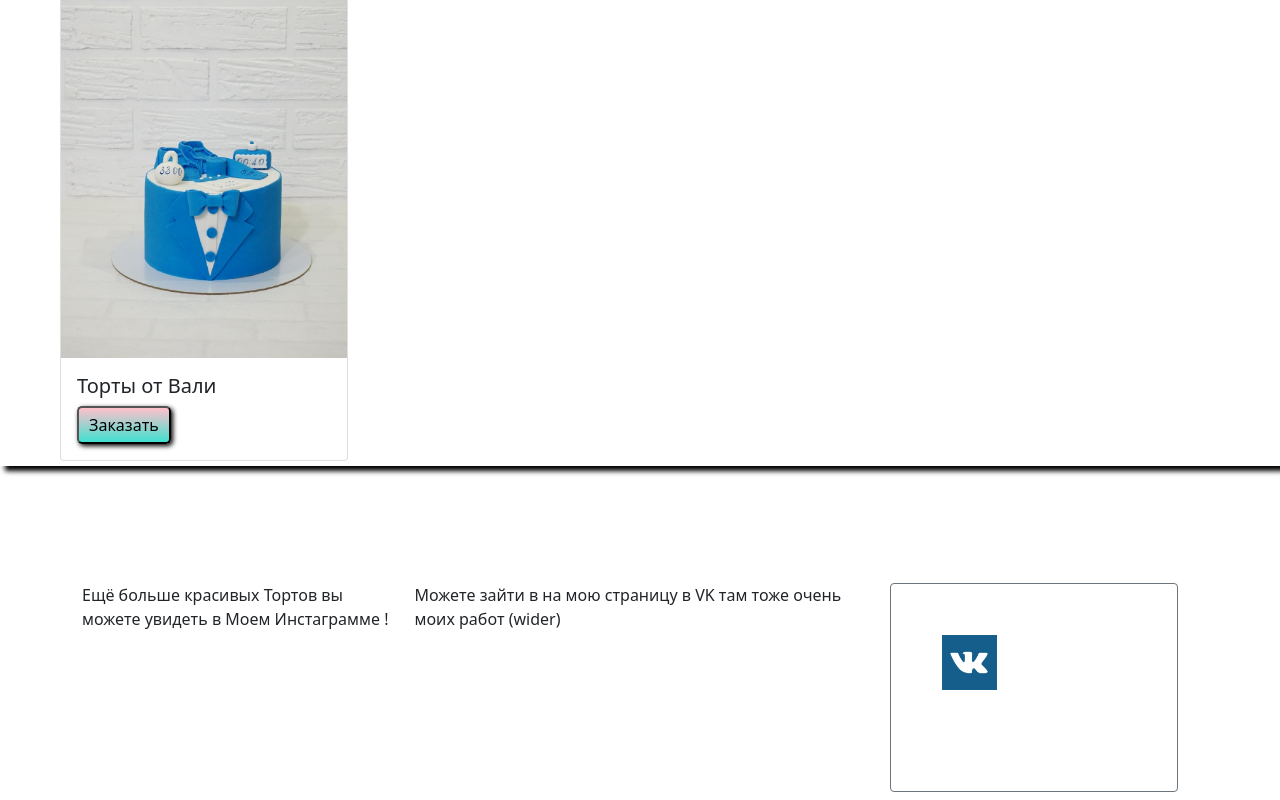
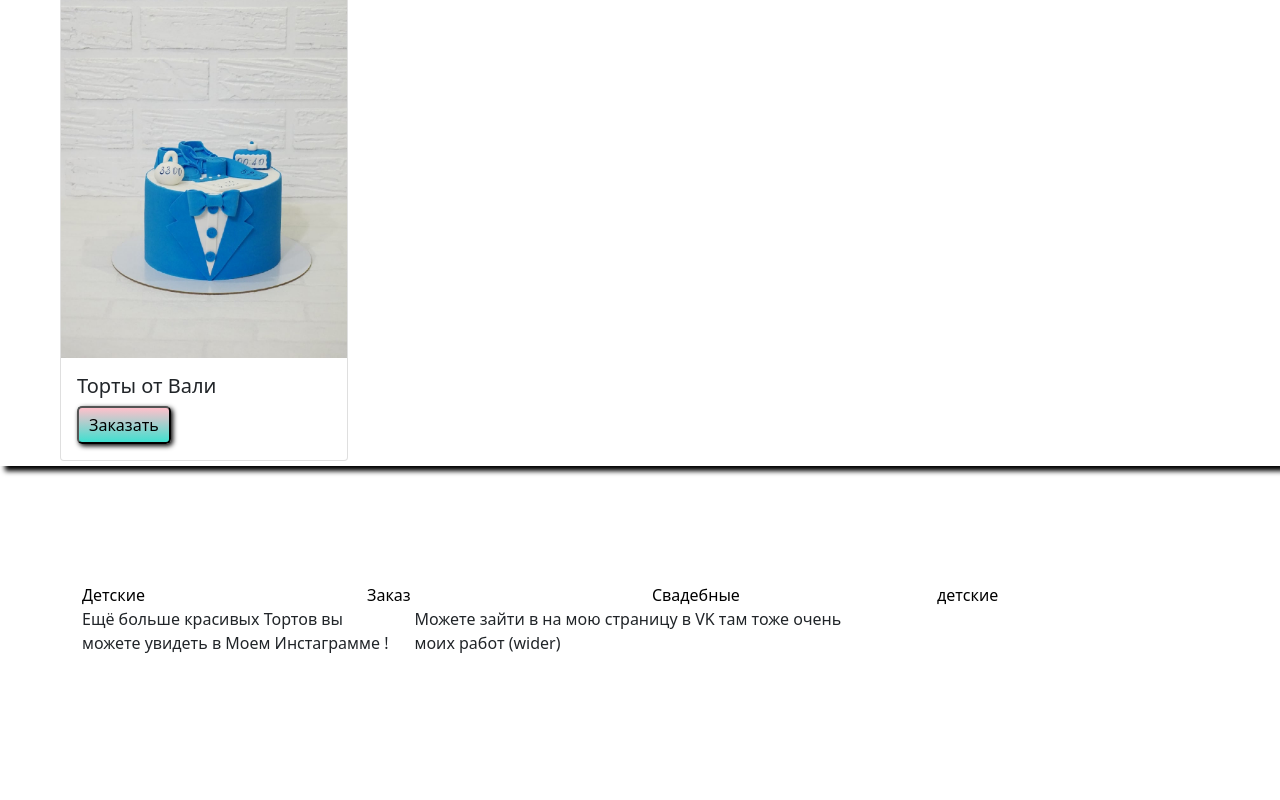
Before and after one commit to sergeianip20/rop, a Next.js app: page /secon in a window 1280 px wide. Shown: the part 1583-2383 px from the top of the page. After the commit the page ends 2238 px from the top, so only its background shows below. Built offline with nearby package versions, Linux system fonts and the light colour scheme.

Commit message:
Update secon.js

```diff
--- a/pages/secon.js
+++ b/pages/secon.js
@@ -243,26 +243,19 @@ placeholder="напишите имя"/>
 
 </div>
 <Container>
-
+  <Row>
+      <Col><Link href= '/secon'><a className = {s.sa}>Детские</a></Link></Col>
+  <Col><Link href= '/'><a className = {s.sa}>Заказ</a></Link></Col>
+ <Col><Link href= '/price'><a className = {s.sa}>Свадебные</a></Link></Col>
+<Col><Link href= '/'><a className = {s.sa}>детские</a></Link></Col>
+  </Row>
   <Row>
     <Col> Ещё больше красивых Тортов вы можете увидеть в Моем Инстаграмме !</Col>
     <Col xs={5}>Можете зайти в на мою страницу в VK там тоже очень моих работ (wider)</Col>
-    <Col><Card   border="secondary"
-      style={{ width: '18rem' }}
-    className="mb-2">
-       <Card.Body>
-            <Card.Text>
-       <div className = {s.vk_items}>
-<div className = {s.textvc}>
-<a href="https://vk.com/valpop87">
-<Image src={Vc} layout="intrinsic"/>
-</a>
-</div>
-</div>
-      </Card.Text>
-    </Card.Body>
+    <Col>
 
-</Card ></Col>
+
+      </Col>
   </Row>
 </Container>
 
```
